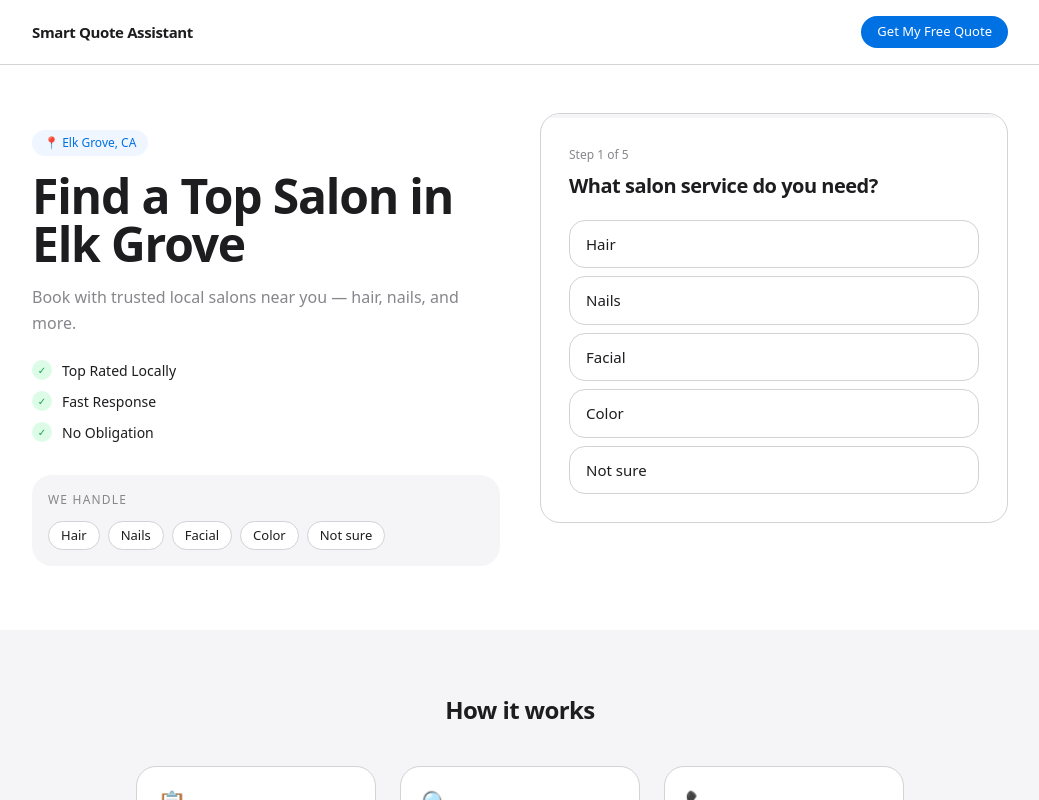
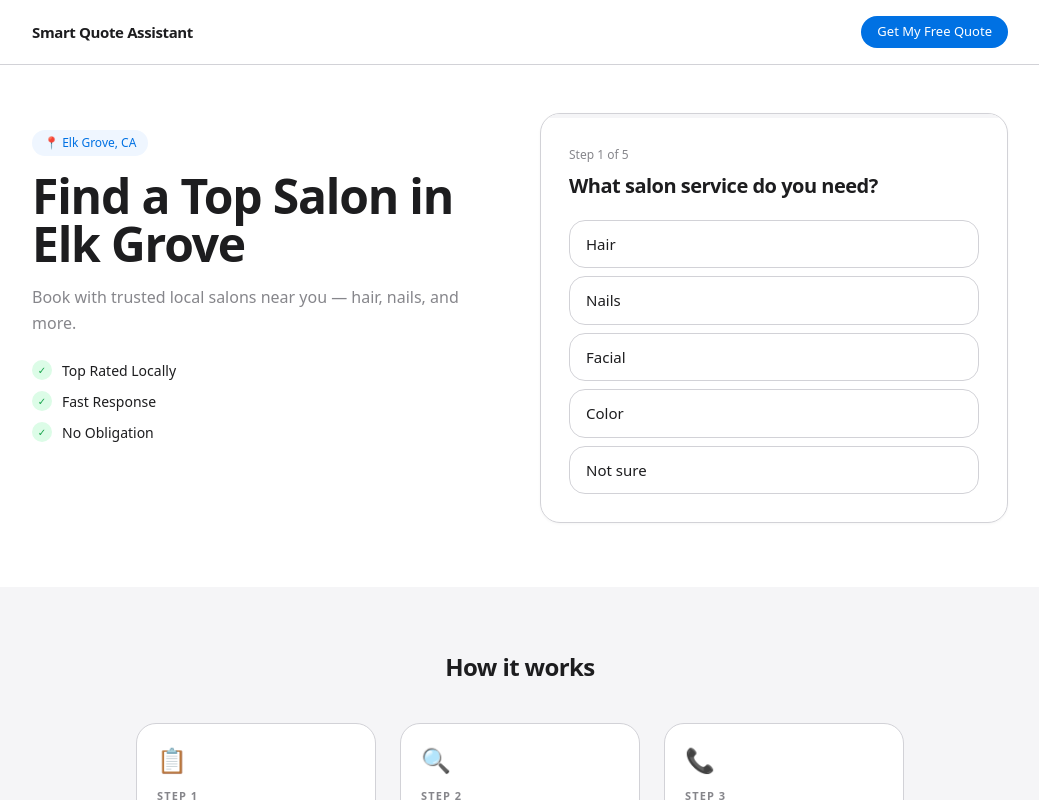
Before and after one commit to amansharma04/smart-quote-assistant, a React (Vite) app: page /elk-grove/salon in a window 1280 px wide. Shown: the top 800 px of the page, without its empty margins (120-1159 px from the left). Built offline with nearby package versions, Linux system fonts and the light colour scheme.

Commit message:
polish landing page

```diff
--- a/src/pages/LandingPage.jsx
+++ b/src/pages/LandingPage.jsx
@@ -93,21 +93,9 @@ export default function LandingPage() {
                 </div>
               ))}
             </div>
-
-            {/* Services mini-list */}
-            <div className="mt-8 p-4 bg-canvasAlt rounded-2xl">
-              <p className="text-[12px] font-medium text-muted uppercase tracking-widest mb-3">We handle</p>
-              <div className="flex flex-wrap gap-2">
-                {location.services.map((s) => (
-                  <span key={s} className="text-[13px] bg-white border border-border px-3 py-1 rounded-full">
-                    {s}
-                  </span>
-                ))}
-              </div>
-            </div>
           </div>
 
-          <div id="quote-form" ref={quoteFormRef}>
+          <div id="quote-form" ref={quoteFormRef} className="shadow-card rounded-2xl">
             <QuoteWizard location={location} onComplete={handleComplete} />
           </div>
         </div>
@@ -124,7 +112,7 @@ export default function LandingPage() {
               { num: "3", icon: "📞", title: "They reach out fast", desc: "A local provider calls or texts you — usually within the hour." },
             ].map((step) => (
               <div key={step.num} className="bg-white rounded-2xl p-5 text-left border border-border">
-                <div className="text-2xl mb-3">{step.icon}</div>
+                <div className="text-2xl mb-3" role="img">{step.icon}</div>
                 <div className="text-[11px] font-semibold text-muted uppercase tracking-widest mb-1">Step {step.num}</div>
                 <div className="font-semibold text-[15px]">{step.title}</div>
                 <div className="text-[13px] text-muted mt-1 leading-relaxed">{step.desc}</div>
```
Also changed, not shown: 6 other files (tests, documents, lock files or other folders).
